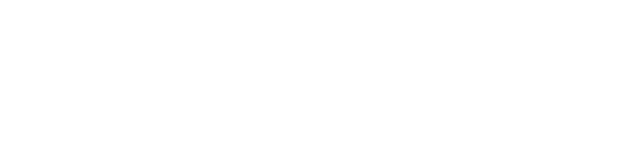
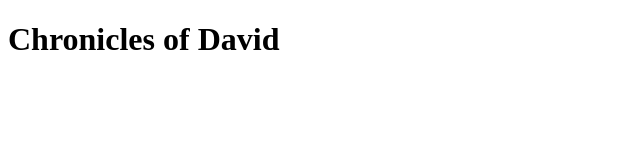
Before and after one commit to DevitoDbug/HTML-project1, a plain HTML site: page index.html in a window 1280 px wide. Shown: the whole page, without its empty margins (0-640 px from the left). Drawn offline with Linux system fonts and the light colour scheme.

Commit message:
Minor Changes

```diff
--- a/index.html
+++ b/index.html
@@ -8,7 +8,7 @@
 </head>
 <body>
     <div>
-
+        <h1>Chronicles of David</h1>
     </div>
 </body>
 </html>
```
